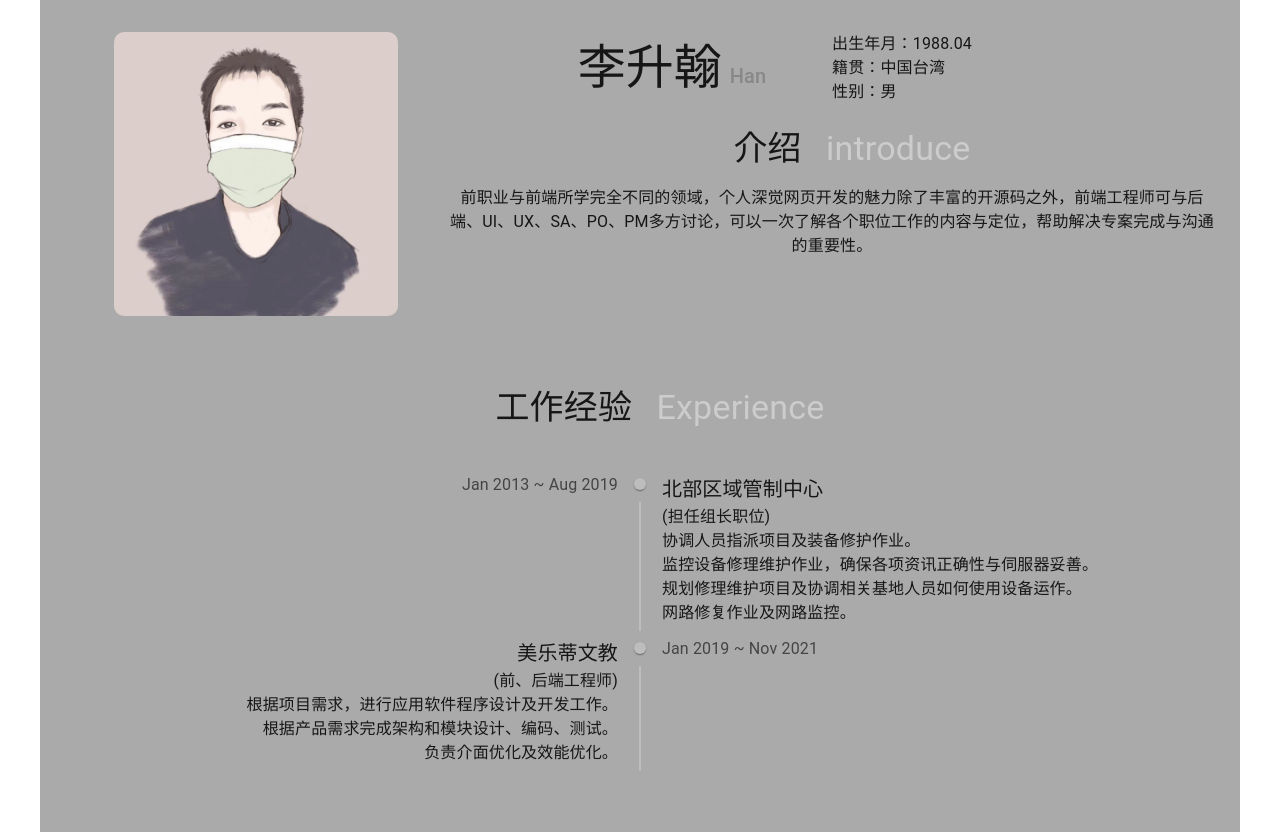
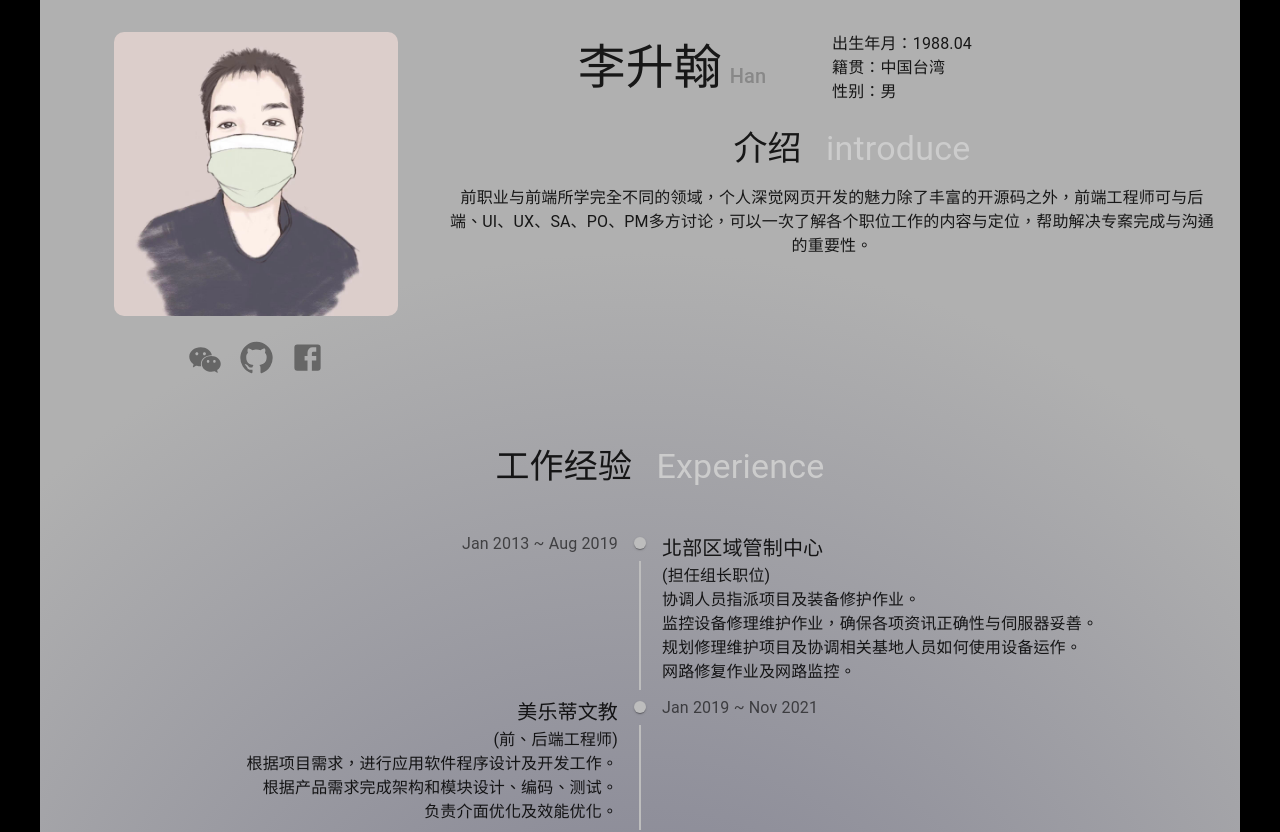
Before and after one commit to HanboyLee/resume.gihub.io, a React (Create React App) app: page / in a window 1280 px wide. Shown: the top 832 px of the page. Built offline with nearby package versions, Linux system fonts and the light colour scheme.

Commit message:
新增聯繫方式

```diff
--- a/package.json
+++ b/package.json
@@ -13,8 +13,10 @@
         "@testing-library/jest-dom": "^5.16.2",
         "@testing-library/react": "^12.1.2",
         "@testing-library/user-event": "^13.5.0",
+        "clsx": "^1.1.1",
         "react": "^17.0.2",
         "react-dom": "^17.0.2",
+        "react-icons": "^4.3.1",
         "react-scripts": "5.0.0",
         "styled-components": "^5.3.3",
         "uuid": "^8.3.2",
--- a/public/index.html
+++ b/public/index.html
@@ -1,14 +1,11 @@
 <!DOCTYPE html>
-<html lang="en">
+<html lang="zh-Hant-CN">
     <head>
         <meta charset="utf-8" />
         <link rel="icon" href="%PUBLIC_URL%/favicon.ico" />
         <meta name="viewport" content="width=device-width, initial-scale=1" />
         <meta name="theme-color" content="#000000" />
-    <meta
-      name="description"
-      content="Web site created using create-react-app"
-    />
+        <meta name="description" content="Web site created using create-react-app" />
         <link rel="apple-touch-icon" href="%PUBLIC_URL%/logo192.png" />
         <!--
       manifest.json provides metadata used when your web app is installed on a
@@ -38,6 +35,5 @@
 
       To begin the development, run `npm start` or `yarn start`.
       To create a production bundle, use `npm run build` or `yarn build`.
-    -->
-  </body>
+    --></body>
 </html>
--- a/src/App.js
+++ b/src/App.js
@@ -1,16 +1,26 @@
 import Home from "./pages/Home";
 import * as Mtl from "@mui/material";
 import { ThemeProvider } from "styled-components";
+import MediaProvider from "./Hooks/MediaHook";
 
 function App() {
     const theme = Mtl.createTheme({});
     return (
         <Mtl.ThemeProvider theme={theme}>
             <ThemeProvider theme={theme}>
-                <Mtl.Container maxWidth="lg" style={{ background: "#aaa" }}>
-                    <Mtl.CssBaseline />
-                    <Home />
-                </Mtl.Container>
+                <Mtl.Box style={{ background: "#000" }}>
+                    <Mtl.Container
+                        maxWidth="lg"
+                        style={{
+                            background: "radial-gradient(circle, rgba(135,135,149,1) 14%, rgba(176,176,176,1) 69%)",
+                        }}
+                    >
+                        <Mtl.CssBaseline />
+                        <MediaProvider>
+                            <Home />
+                        </MediaProvider>
+                    </Mtl.Container>
+                </Mtl.Box>
             </ThemeProvider>
         </Mtl.ThemeProvider>
     );
--- a/src/Components/Skills.js
+++ b/src/Components/Skills.js
@@ -22,7 +22,7 @@ const SkillBox = styled(Box)`
 
 const SkillItem = ({ data }) => {
     const theme = useTheme();
-    console.log(theme);
+
     return (
         <Grid item paddingY={3} sm={5} xs={12}>
             <Paper style={{ padding: 10 }} elevation={5}>
--- a/src/Hooks/MediaHook.js
+++ b/src/Hooks/MediaHook.js
@@ -2,13 +2,14 @@ import React from "react";
 import { useTheme, useMediaQuery } from "@mui/material";
 const Context = React.createContext();
 const MediaProvider = ({ children }) => {
-    return <Context.Provider value={{}}>{children}</Context.Provider>;
+    const [open, setOpen] = React.useState(false);
+    return <Context.Provider value={{ open, setOpen }}>{children}</Context.Provider>;
 };
 
 /**
  *
- * @param {direction} example,up,only,...
- * @param {pointkey} example xs md lg
+ * @param {direction} example {down, up, only,...}
+ * @param {pointkey} example {xs, md, lg, xl}
  */
 export const useMediahandle = ({ direction, pointkey }) => {
     const theme = useTheme();
@@ -16,4 +17,6 @@ export const useMediahandle = ({ direction, pointkey }) => {
     return isMedia;
 };
 
+// export const useModalShow = () => [React.useContext(Context).open, React.useContext(Context).setOpen];
+
 export default MediaProvider;
--- /dev/null
+++ b/src/asset/images/icons/index.js
@@ -0,0 +1 @@
+export { default as WechatIcon } from "./wechat";
--- /dev/null
+++ b/src/asset/images/icons/wechat.js
@@ -0,0 +1,10 @@
+import React from "react";
+const Wechat = () => {
+    return (
+        <svg xmlns="http://www.w3.org/2000/svg" viewBox="0 0 24 24">
+            <path d="M9.5,4C5.36,4 2,6.69 2,10C2,11.89 3.08,13.56 4.78,14.66L4,17L6.5,15.5C7.39,15.81 8.37,16 9.41,16C9.15,15.37 9,14.7 9,14C9,10.69 12.13,8 16,8C16.19,8 16.38,8 16.56,8.03C15.54,5.69 12.78,4 9.5,4M6.5,6.5A1,1 0 0,1 7.5,7.5A1,1 0 0,1 6.5,8.5A1,1 0 0,1 5.5,7.5A1,1 0 0,1 6.5,6.5M11.5,6.5A1,1 0 0,1 12.5,7.5A1,1 0 0,1 11.5,8.5A1,1 0 0,1 10.5,7.5A1,1 0 0,1 11.5,6.5M16,9C12.69,9 10,11.24 10,14C10,16.76 12.69,19 16,19C16.67,19 17.31,18.92 17.91,18.75L20,20L19.38,18.13C20.95,17.22 22,15.71 22,14C22,11.24 19.31,9 16,9M14,11.5A1,1 0 0,1 15,12.5A1,1 0 0,1 14,13.5A1,1 0 0,1 13,12.5A1,1 0 0,1 14,11.5M18,11.5A1,1 0 0,1 19,12.5A1,1 0 0,1 18,13.5A1,1 0 0,1 17,12.5A1,1 0 0,1 18,11.5Z"></path>
+        </svg>
+    );
+};
+
+export default Wechat;
--- /dev/null
+++ b/src/pages/Home/Contact.js
@@ -0,0 +1,118 @@
+import { Box, Button, Icon } from "@mui/material";
+import React from "react";
+import styled from "styled-components";
+import clsx from "clsx";
+import { useMediahandle } from "../../Hooks/MediaHook";
+import { debounce } from "../../units/commonHelper";
+
+const Contact = ({ datas }) => {
+    const HocItem = WithContactItem(ContactItem);
+    if (!datas?.length || !datas) {
+        return <></>;
+    }
+    return (
+        <ContactContent>
+            {datas.map((data) => (
+                <HocItem key={data.id} {...data} />
+            ))}
+        </ContactContent>
+    );
+};
+
+const ContactItem = ({ IconSvg, method, onClick = null }) => {
+    return (
+        <Box onClick={onClick} className="IconBox">
+            {method ? (
+                <Icon className="Icon" fontSize={"large"}>
+                    <IconSvg />
+                </Icon>
+            ) : (
+                <IconSvg className="Icon" fontSize={"large"} />
+            )}
+        </Box>
+    );
+};
+
+const WithContactItem = (Com) => {
+    const isLessSmMedai = useMediahandle({ direction: "down", pointkey: "sm" });
+    const [open, setOpen] = React.useState(false);
+    const onClick = () => setOpen((prev) => !prev);
+    const onClose = () => setOpen(false);
+    const onScroll = () => setOpen(false);
+    React.useEffect(() => {
+        window.addEventListener("scroll", debounce(onScroll, 300));
+        return () => window.removeEventListener("scroll", debounce(onScroll, 300));
+    }, []);
+    const modthds = React.useMemo(
+        () =>
+            isLessSmMedai
+                ? {
+                      onClick: onClose,
+                      onMouseOut: onClose,
+                  }
+                : {
+                      onClick: onClose,
+                  },
+        [isLessSmMedai]
+    );
+
+    return (props) => {
+        if (!props.method) {
+            // 點擊連結
+            return (
+                <Link href={props.src} target="_blank">
+                    <Com {...props} />
+                </Link>
+            );
+        }
+        return (
+            // 點擊顯示Modal
+            <>
+                <Com onClick={onClick} {...props} />
+                {open && (
+                    <Modal {...modthds}>
+                        <img width={"100%"} src={props.src} alt={props.src} />
+                    </Modal>
+                )}
+            </>
+        );
+    };
+};
+
+const Link = styled.a`
+    color: #000;
+`;
+const Modal = styled(Box)`
+    z-index: 1;
+    position: fixed;
+    top: 50%;
+    left: 50%;
+    transform: translate(-50%, -50%);
+    width: 200px;
+    height: 200px;
+`;
+
+const ContactContent = styled(Box)`
+    display: flex;
+    justify-content: center;
+    align-items: center;
+    padding-top: ${({ theme }) => theme.spacing(1)};
+    padding-bottom: ${({ theme }) => theme.spacing(1)};
+    & .IconBox {
+        text-decoration: none;
+        padding-left: ${({ theme }) => theme.spacing(1)};
+        padding-right: ${({ theme }) => theme.spacing(1)};
+        color: #666;
+        cursor: pointer;
+        @media (max-width: ${({ theme }) => `${theme.breakpoints.values.sm}px`}) {
+            color: #000;
+        }
+        .Icon:hover {
+            color: #000;
+        }
+        .Icon:active {
+            color: #000;
+        }
+    }
+`;
+export default Contact;
--- a/src/pages/Home/index.js
+++ b/src/pages/Home/index.js
@@ -2,8 +2,9 @@ import React from "react";
 import * as Mtl from "@mui/material";
 import profile from "../../asset/images/profile.jpg";
 import styled from "styled-components";
-import { introduce, experience, education, skills, products, learning } from "../../stores/datas";
+import { introduce, experience, education, skills, products, learning, contact } from "../../stores/datas";
 //components
+import Contact from "./Contact";
 import TimeLines from "../../Components/TimeLines";
 import Skills from "../../Components/Skills";
 import Product from "./Product";
@@ -18,6 +19,7 @@ const Home = () => {
                     <ImageBox>
                         <img className="img" src={profile} alt="profile" />
                     </ImageBox>
+                    <Contact datas={contact} />
                 </Mtl.Grid>
                 <Mtl.Grid item xs={12} md={8}>
                     <IntroduceContent elevation={3}>
--- a/src/stores/datas.js
+++ b/src/stores/datas.js
@@ -1,7 +1,11 @@
 import { v4 as uuidv4 } from "uuid";
-
 import ReactSimpleQR from "../asset/images/products/qrcode.png";
-
+// images
+import profileQrcode from "../asset/images/profileQrcode.jpg";
+//icons
+import { WechatIcon } from "../asset/images/icons";
+import { AiFillWechat } from "react-icons/ai";
+import { GitHub, Facebook } from "@mui/icons-material";
 export const introduce = {
     id: uuidv4(),
     title: "介绍",
@@ -111,6 +115,12 @@ export const products = {
 export const learning = {
     id: uuidv4(),
     title: "学习中技能",
-    enTitle: "works",
+    enTitle: "Works",
     text: "Webpack 仍觉得有不足之处，使用自余时间学习，加强语法熟悉度及应用。",
 };
+
+export const contact = [
+    { id: uuidv4(), IconSvg: AiFillWechat, method: true, src: profileQrcode },
+    { id: uuidv4(), IconSvg: GitHub, method: false, src: "https://github.com/HanboyLee" },
+    { id: uuidv4(), IconSvg: Facebook, method: false, src: "https://www.facebook.com/sheng.han.921" },
+];
--- /dev/null
+++ b/src/units/commonHelper.js
@@ -0,0 +1,11 @@
+export const debounce = function (func, wait) {
+    let timer = null;
+    return function () {
+        const that = this;
+        const args = arguments;
+        clearTimeout(timer);
+        timer = setTimeout(function () {
+            func.call(that, args);
+        }, wait);
+    };
+};
```
Also changed, not shown: src/Components/IconBtn.js (added, +11 -0 lines), src/asset/images/profileQrcode.jpg (added), 1 other file (tests, documents, lock files or other folders). Lines whose indentation alone changed are shown as unchanged.
